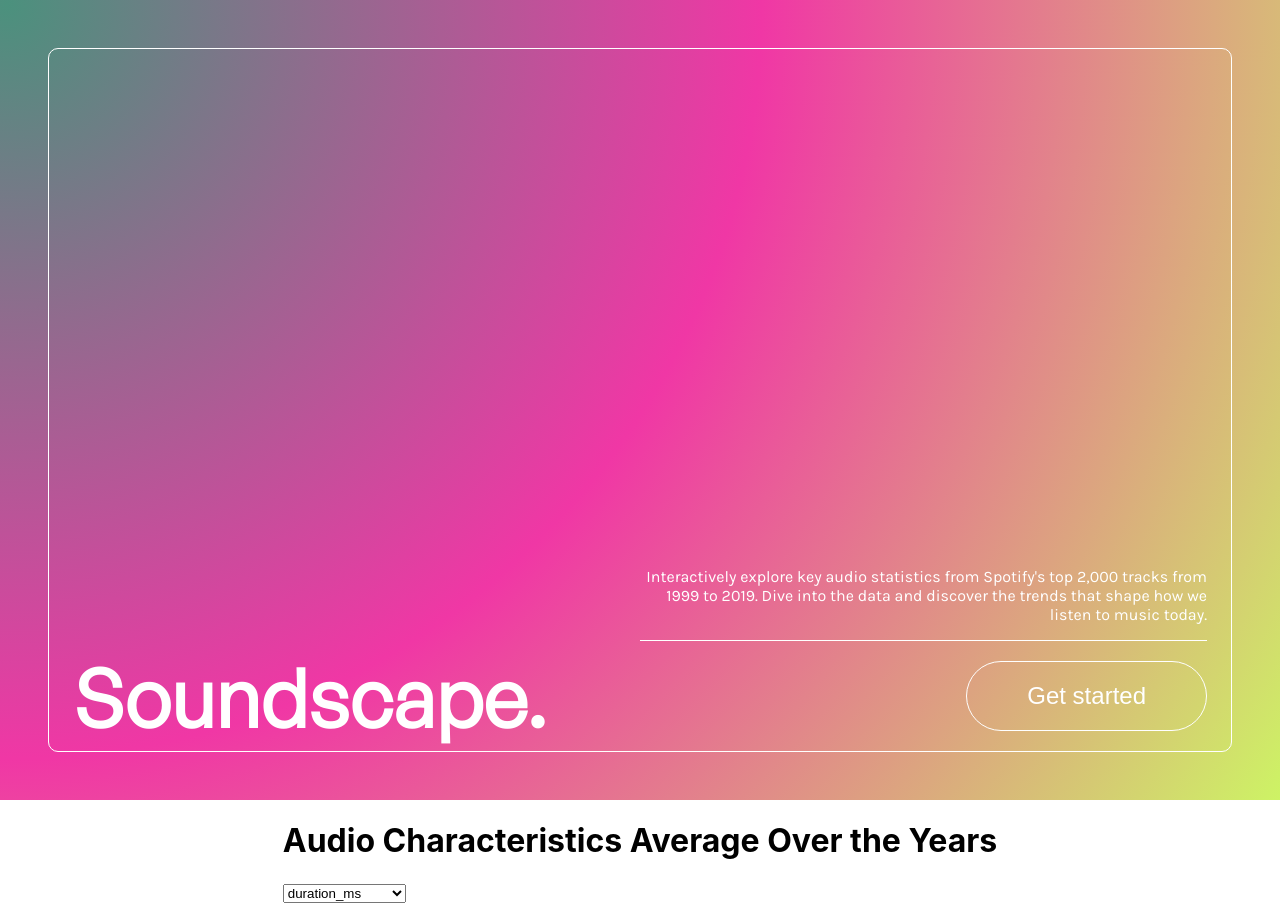
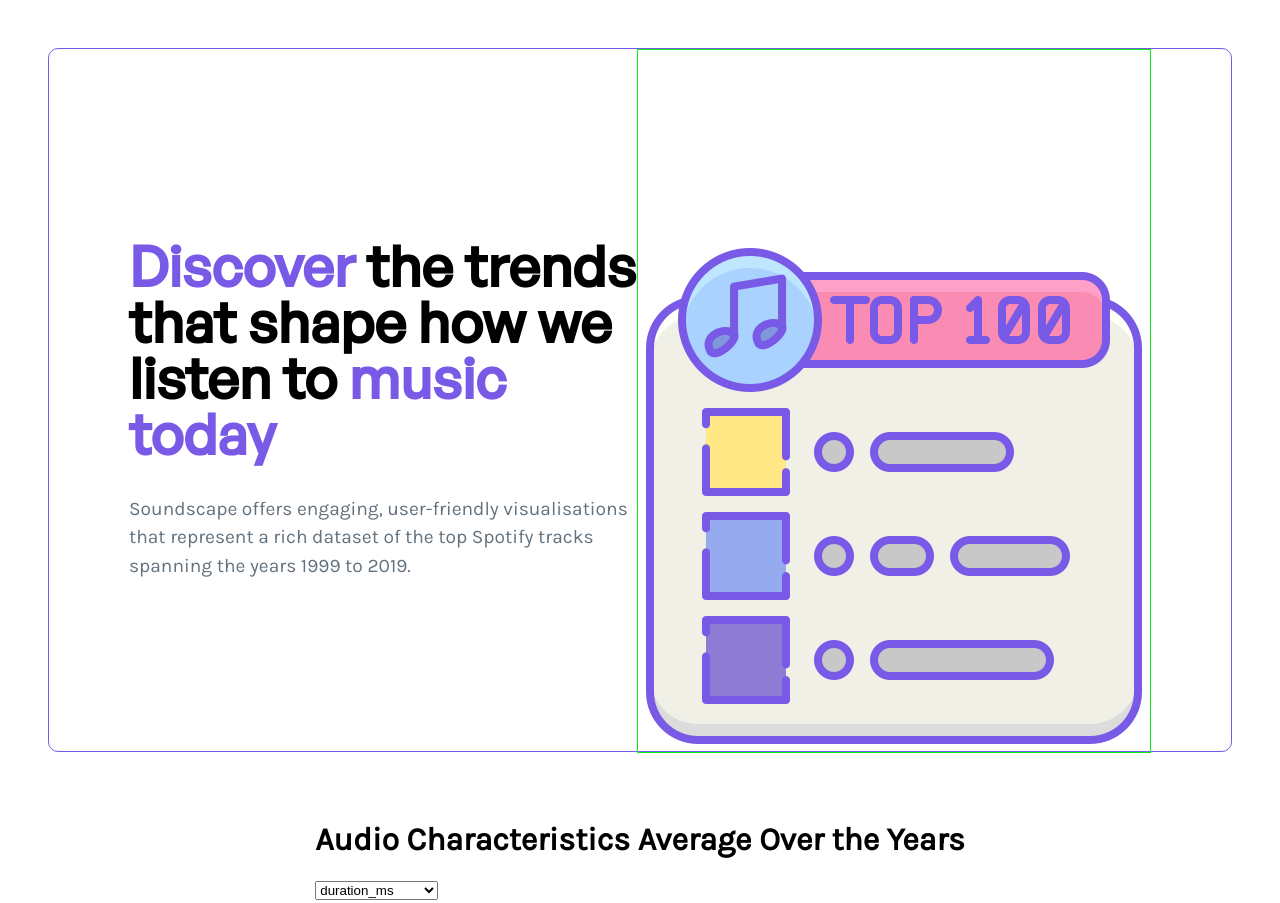
Before and after one commit to abbieespejo/soundscape, a React (Create React App) app: page / in a window 1280 px wide. Built offline with nearby package versions, Linux system fonts and the light colour scheme.

Commit message:
Fixed h1 and column divs on HomeLanding.js

```diff
--- a/src/components/HomeLanding.css
+++ b/src/components/HomeLanding.css
@@ -4,7 +4,7 @@
   display: flex;
   justify-content: center; /* Center horizontally */
   align-items: center; /* Center vertically */
-  background: radial-gradient(circle, #4b917d, #f037a5, #cdf564);
+  background: white;
   background-size: 200% 200%;
   animation: gradient 5s ease infinite alternate;
 }
@@ -24,16 +24,19 @@
   height: calc(100% - 6em);
   width: calc(100% - 6em);
   display: flex;
-  border: 1px solid white;
+  border: 1px solid #785ae6;
   border-radius: 10px;
-  padding: 0 1.5em 0 1.5em;
+  padding: 0 5em 0 5em;
 }
 
 #landing-box-h1 {
-  font-family: 'GeneralSans-Regular';
-  font-size: 5em;
-  color: white;
+  font-family: 'GeneralSans-Medium';
+  font-size: 3.5em;
+  color: black;
   margin-bottom: 0;
+  line-height: 1em;
+  padding-bottom: .25em;
+
 }
 
 .decorative-line {
@@ -43,10 +46,24 @@
 }
 
 .column1 {
+  display: flex;
+  flex-direction: column;
   flex: 1;
+  height: 100%;
+}
+
+#column-1-contents {
   display: flex;
-  align-items: flex-end;
-  height: 100%;
+  flex-direction: column;
+  align-items: center; /* For horizontal centering */
+  justify-content: center; /* For vertical centering */
+  height: 100%; /* Make sure it takes the full height of the parent */
+}
+
+#column-1-contents p {
+  color: #63727e;
+  font-size: 1.2em;
+  line-height: 1.5em;
 }
 
 .column2 {
@@ -57,11 +74,11 @@
   justify-content: flex-end;
   height: 100%;
   font-family: 'Karla';
+  border: 1px solid #09ef11;
 }
 
 .column2 p {
   text-align: right;
-  color: white;
 }
 
 #landing-box-button {
@@ -73,8 +90,8 @@
     border-radius: 50px;
     cursor: pointer;
     color: white;
-    background-color: transparent;
-    border: 1px solid white;
+    background-color: #785ae6;
+    border: 1px solid #785ae6;
     overflow: hidden;
     transition: color 0.3s ease, background-color 0.3s ease;
   }
--- a/src/components/HomeLanding.js
+++ b/src/components/HomeLanding.js
@@ -1,19 +1,30 @@
 import React, { useState } from "react";
 import "./HomeLanding.css";
+import top100Icon from '../assets/top-100-icon.png';
 
 const HomeLanding = () => {
   return (
     <div className="gradient-box">
       <div className="landing-box-wrapper">
         <div className="column1">
-          <h1 id="landing-box-h1">Soundscape.</h1>
+          <div id="column-1-contents">
+            <h1 id="landing-box-h1">
+              <span style={{ color: "#785ae6" }}>Discover</span> the trends that
+              shape how we listen to{" "}
+              <span style={{ color: "#785ae6" }}>music today</span>
+            </h1>
+            <p>
+              Soundscape offers engaging, user-friendly visualisations that
+              represent a rich dataset of the top Spotify tracks spanning the
+              years 1999 to 2019.
+            </p>
+          </div>
         </div>
         <div className="column2">
-          <p>
-          Interactively explore key audio statistics from Spotify's top 2,000 tracks from 1999 to 2019. Dive into the data and discover the trends that shape how we listen to music today.
-          </p>
-          <div className="decorative-line"></div>
-          <button id="landing-box-button"><span className="button-text">Get started</span></button>
+          {/* <button id="landing-box-button">
+            <span className="button-text">Get started</span>
+          </button> */}
+            <img src={top100Icon} alt="Example" />
         </div>
       </div>
     </div>
--- a/src/index.css
+++ b/src/index.css
@@ -2,9 +2,7 @@
 
 body {
   margin: 0;
-  font-family: -apple-system, BlinkMacSystemFont, 'Segoe UI', 'Roboto', 'Oxygen',
-    'Ubuntu', 'Cantarell', 'Fira Sans', 'Droid Sans', 'Helvetica Neue',
-    sans-serif;
+  font-family: 'Karla';
   -webkit-font-smoothing: antialiased;
   -moz-osx-font-smoothing: grayscale;
 }
@@ -13,3 +11,7 @@ code {
   font-family: source-code-pro, Menlo, Monaco, Consolas, 'Courier New',
     monospace;
 }
+
+button {
+  font-family: 'Karla';
+}
```
